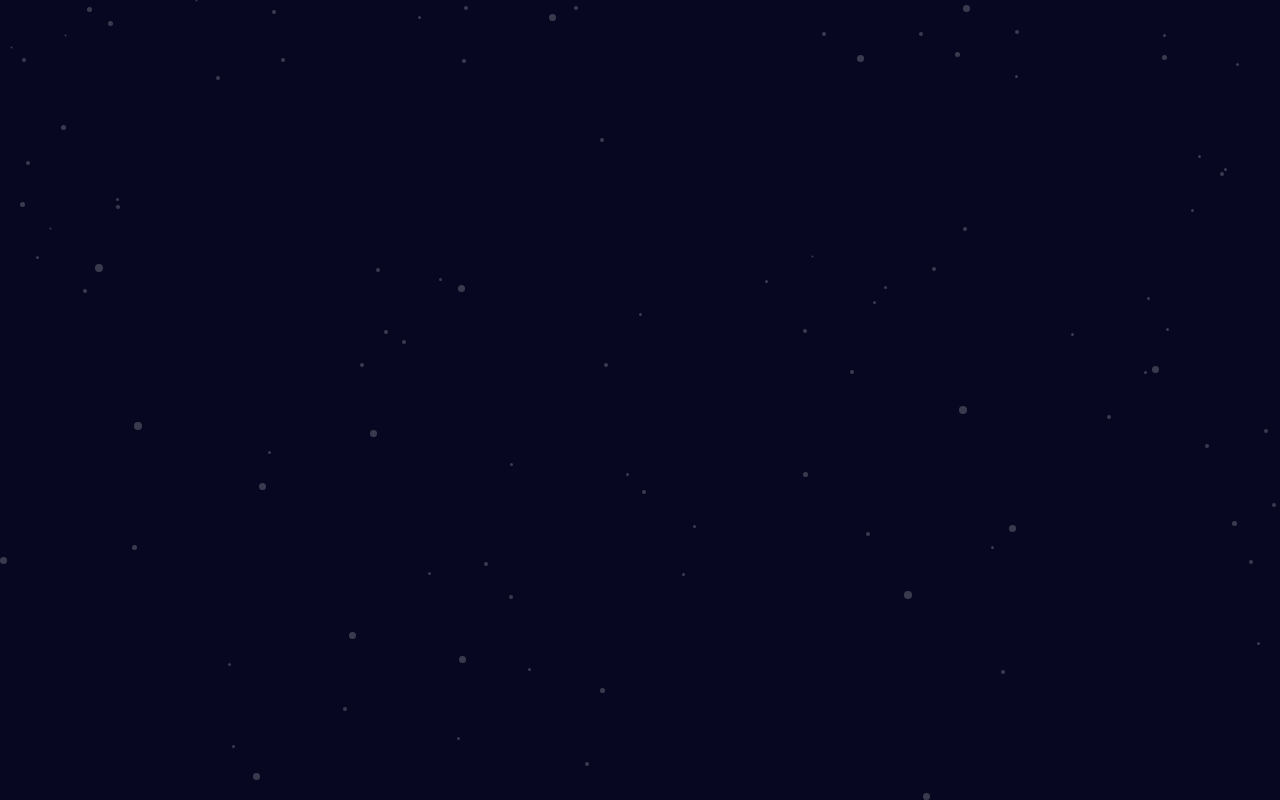
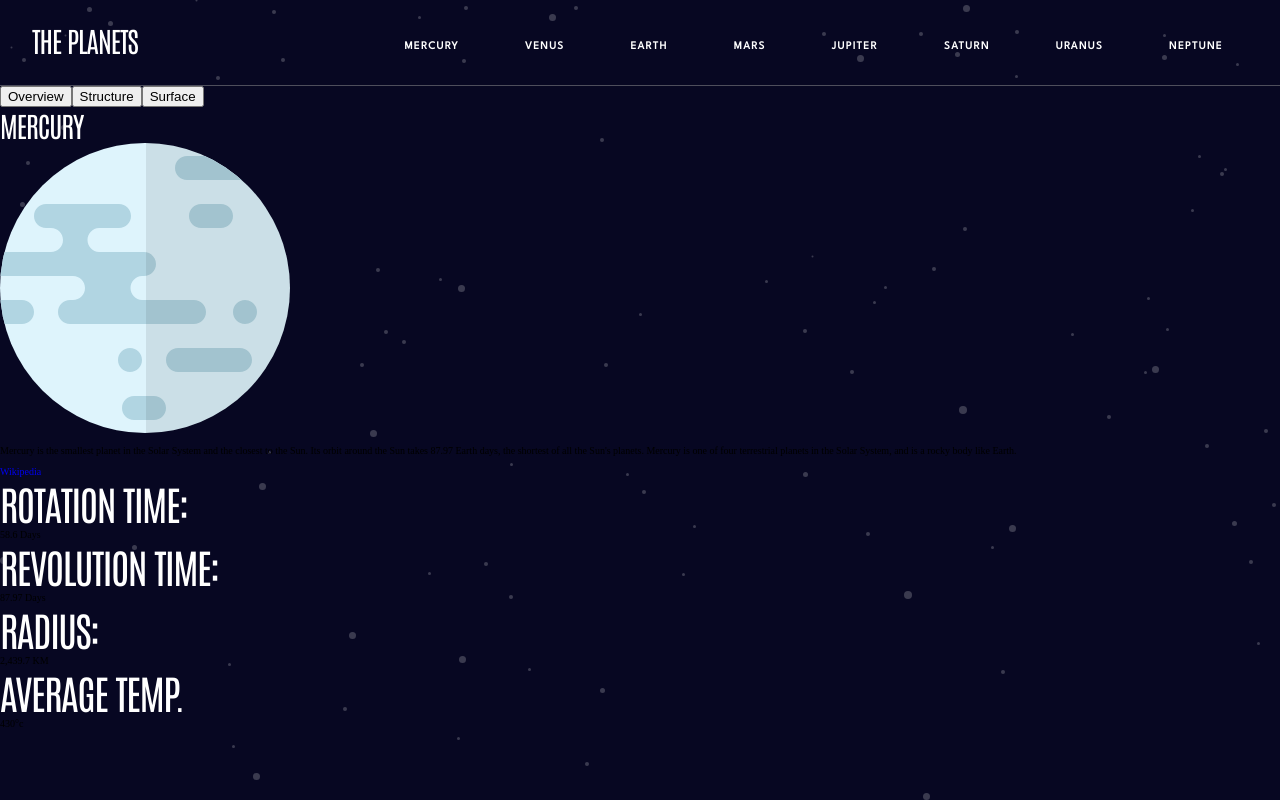
Before and after one commit to TomasScerbak/planets-fact-site-main, a React (Create React App) app: page /Mercury in a window 1280 px wide. Before the commit this address had no page. Built offline with nearby package versions, Linux system fonts and the light colour scheme.

Commit message:
created mercury component and adding structure and logic

```diff
--- a/src/App.js
+++ b/src/App.js
@@ -1,6 +1,13 @@
 import { BrowserRouter, Routes, Route } from "react-router-dom";
 
 import Mercury from "./Pages/Mercury";
+import Venus from "./Pages/Venus";
+import Earth from "./Pages/Earth";
+import Mars from "./Pages/Mars";
+import Jupiter from "./Pages/Jupiter";
+import Saturn from "./Pages/Saturn";
+import Uranus from "./Pages/Uranus";
+import Neptune from "./Pages/Neptune";
 
 import "./App.css";
 
@@ -8,14 +15,14 @@ function App() {
   return (
     <BrowserRouter>
       <Routes>
-        <Route path="/" element={<Mercury />}></Route>
-        <Route path="venus" element={<h1>venus</h1>}></Route>
-        <Route path="earth" element={<h1>earth</h1>}></Route>
-        <Route path="mars" element={<h1>mars</h1>}></Route>
-        <Route path="jupiter" element={<h1>jupiter</h1>}></Route>
-        <Route path="saturn" element={<h1>saturn</h1>}></Route>
-        <Route path="uranus" element={<h1>uranus</h1>}></Route>
-        <Route path="neptune" element={<h1>neptune</h1>}></Route>
+        <Route path="Mercury" element={<Mercury />}></Route>
+        <Route path="Venus" element={<Venus />}></Route>
+        <Route path="Earth" element={<Earth />}></Route>
+        <Route path="Mars" element={<Mars />}></Route>
+        <Route path="Jupiter" element={<Jupiter />}></Route>
+        <Route path="Saturn" element={<Saturn />}></Route>
+        <Route path="Uranus" element={<Uranus />}></Route>
+        <Route path="Neptune" element={<Neptune />}></Route>
       </Routes>
     </BrowserRouter>
   );
--- /dev/null
+++ b/src/Pages/Earth.jsx
@@ -0,0 +1,14 @@
+import React from "react";
+
+import Navbar from "../Components/Navbar";
+
+const Earth = () => {
+  return (
+    <React.Fragment>
+      <Navbar />
+      <h1>Earth</h1>
+    </React.Fragment>
+  );
+};
+
+export default Earth;
--- /dev/null
+++ b/src/Pages/Jupiter.jsx
@@ -0,0 +1,14 @@
+import React from "react";
+
+import Navbar from "../Components/Navbar";
+
+const Jupiter = () => {
+  return (
+    <React.Fragment>
+      <Navbar />
+      <h1>Jupiter</h1>
+    </React.Fragment>
+  );
+};
+
+export default Jupiter;
--- /dev/null
+++ b/src/Pages/Mars.jsx
@@ -0,0 +1,14 @@
+import React from "react";
+
+import Navbar from "../Components/Navbar";
+
+const Mars = () => {
+  return (
+    <React.Fragment>
+      <Navbar />
+      <h1>Mars</h1>
+    </React.Fragment>
+  );
+};
+
+export default Mars;
--- a/src/Pages/Mercury.jsx
+++ b/src/Pages/Mercury.jsx
@@ -1,12 +1,106 @@
-import React from "react";
+import React, { useState } from "react";
 
 import Navbar from "../Components/Navbar";
 
+import PlanetData from "../data.json";
+
+import Planet from "../Assets/planet-mercury.svg";
+import Internal from "../Assets/planet-mercury-internal.svg";
+import Geology from "../Assets/geology-mercury.png";
+
 const Mercury = () => {
+  const [overview, setOverView] = useState(true);
+  const [structure, setStructure] = useState(false);
+  const [surface, setSurface] = useState(false);
+
+  const overviewHandler = () => {
+    setOverView(true);
+
+    if (structure) {
+      setStructure(false);
+    }
+    if (surface) {
+      setSurface(false);
+    }
+  };
+
+  const structureHandler = () => {
+    setStructure(true);
+
+    if (overview) {
+      setOverView(false);
+    }
+    if (surface) {
+      setSurface(false);
+    }
+  };
+
+  const surfaceHandler = () => {
+    setSurface(true);
+
+    if (structure) {
+      setStructure(false);
+    }
+    if (overview) {
+      setOverView(false);
+    }
+  };
+
   return (
     <React.Fragment>
       <Navbar />
-      <h1>Mercury</h1>
+      <main>
+        <section>
+          <div className="container">
+            <div className="planet-buttons">
+              <button onClick={overviewHandler}>Overview</button>
+              <button onClick={structureHandler}>Structure</button>
+              <button onClick={surfaceHandler}>Surface</button>
+            </div>
+            <div className="planet-info-wrrapper">
+              <h1>{PlanetData[0].name}</h1>
+              {overview && (
+                <>
+                  <img alt="planet" src={Planet} />
+                  <p>{`${PlanetData[0].overview.content}`}</p>
+                  <a href={`${PlanetData[0].overview.source}`}>Wikipedia</a>
+                </>
+              )}
+              {structure && (
+                <>
+                  <img alt="planet sctructure" src={Internal} />
+                  <p>{`${PlanetData[0].structure.content}`}</p>
+                  <a href={`${PlanetData[0].structure.source}`}>Wikipedia</a>
+                </>
+              )}
+              {surface && (
+                <>
+                  <img src={Planet} alt="planet" />
+                  <img alt="planet surface" src={Geology} />
+                  <p>{`${PlanetData[0].geology.content}`}</p>
+                  <a href={`${PlanetData[0].geology.source}`}>Wikipedia</a>
+                </>
+              )}
+            </div>
+            <div>
+              <div>
+                <h2>Rotation time:</h2>
+                <div>{`${PlanetData[0].rotation}`}</div>
+              </div>
+              <div>
+                <h2>Revolution time:</h2>
+                {PlanetData[0].revolution}
+              </div>
+              <div>
+                <h2>Radius:</h2>
+                {PlanetData[0].radius}
+              </div>
+              <h2>Average temp.</h2>
+              <div>{PlanetData[0].temperature}</div>
+            </div>
+          </div>
+        </section>
+      </main>
     </React.Fragment>
   );
 };
--- /dev/null
+++ b/src/Pages/Neptune.jsx
@@ -0,0 +1,14 @@
+import React from "react";
+
+import Navbar from "../Components/Navbar";
+
+const Neptune = () => {
+  return (
+    <React.Fragment>
+      <Navbar />
+      <h1>Neptune</h1>
+    </React.Fragment>
+  );
+};
+
+export default Neptune;
--- /dev/null
+++ b/src/Pages/Saturn.jsx
@@ -0,0 +1,14 @@
+import React from "react";
+
+import Navbar from "../Components/Navbar";
+
+const Saturn = () => {
+  return (
+    <React.Fragment>
+      <Navbar />
+      <h1>Saturn</h1>
+    </React.Fragment>
+  );
+};
+
+export default Saturn;
--- /dev/null
+++ b/src/Pages/Uranus.jsx
@@ -0,0 +1,14 @@
+import React from "react";
+
+import Navbar from "../Components/Navbar";
+
+const Uranus = () => {
+  return (
+    <React.Fragment>
+      <Navbar />
+      <h1>Uranus</h1>
+    </React.Fragment>
+  );
+};
+
+export default Uranus;
--- /dev/null
+++ b/src/Pages/Venus.jsx
@@ -0,0 +1,14 @@
+import React from "react";
+
+import Navbar from "../Components/Navbar";
+
+const Venus = () => {
+  return (
+    <React.Fragment>
+      <Navbar />
+      <h1>Venus</h1>
+    </React.Fragment>
+  );
+};
+
+export default Venus;
--- a/src/index.css
+++ b/src/index.css
@@ -42,6 +42,7 @@ body {
 /* Links */
 a {
   text-decoration: none;
+  display: flex;
 }
 /* Lists */
 li {
@@ -52,9 +53,9 @@ ul {
   margin: 0;
 }
 /* Images */
-img {
+/* img {
   width: 100%;
-}
+} */
 
 h1 {
   font-family: var(--ff-antonio);
```
